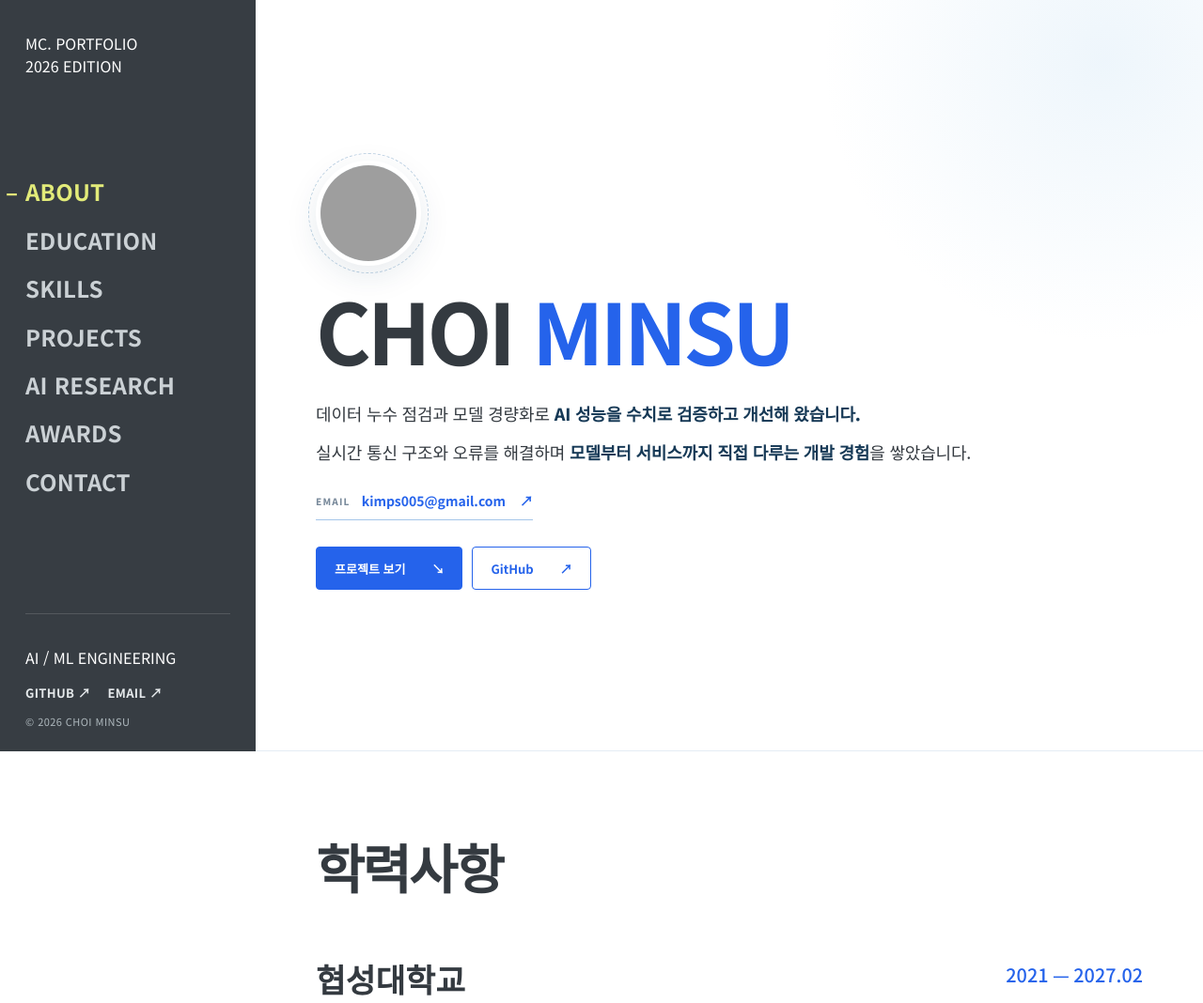
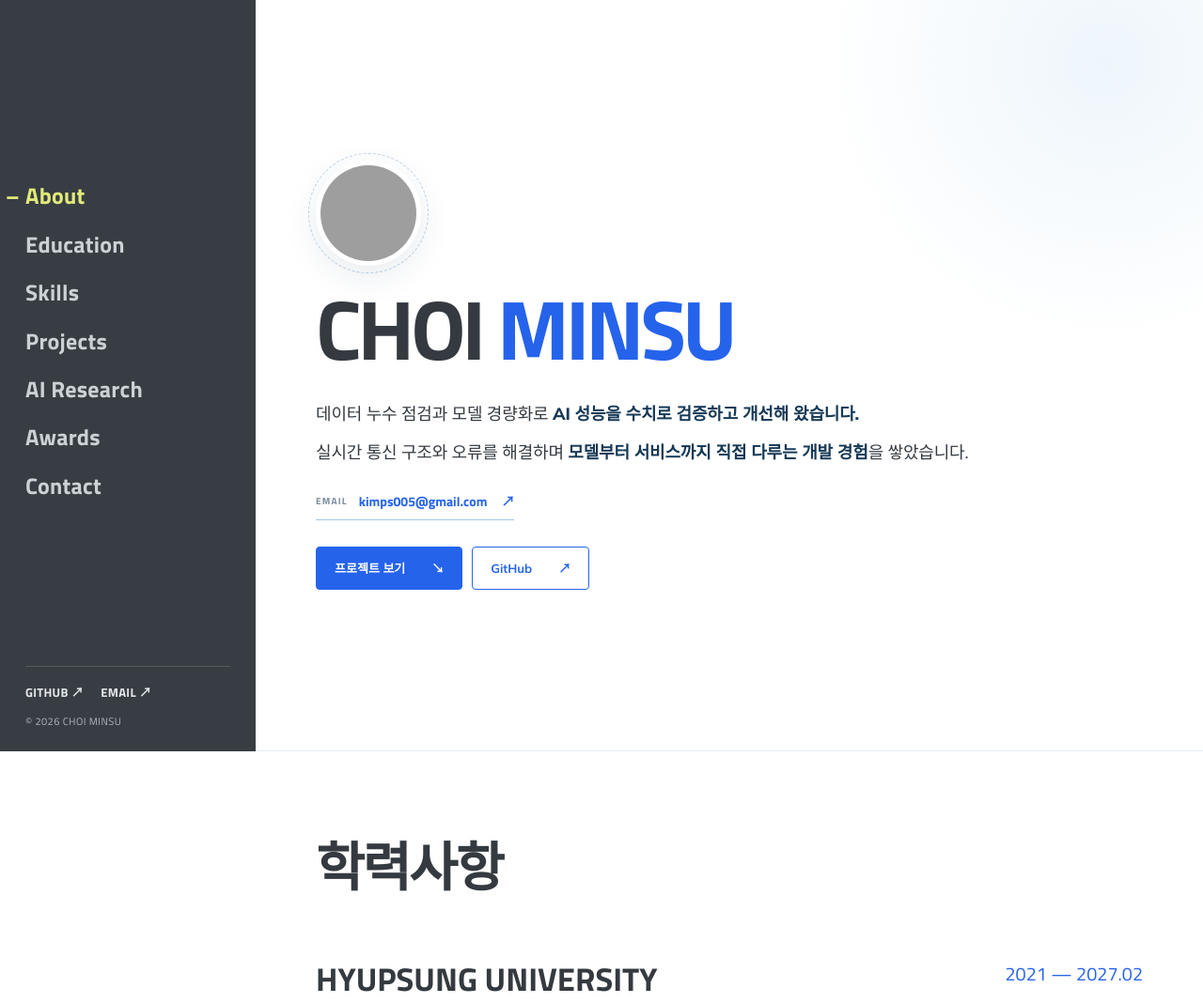
Before and after one commit to kimps005/kimps005, a plain HTML site: page docs/index.html in a window 1280 px wide. Shown: the top 1068 px of the page at 94% size. Drawn offline with Linux system fonts and the light colour scheme; grey boxes are pictures that could not be loaded.

Commit message:
Use reference-inspired navigation labels and English school names

```diff
--- a/docs/index.html
+++ b/docs/index.html
@@ -12,32 +12,25 @@
   <link rel="icon" type="image/svg+xml" href="./favicon.svg?v=navy-20261115" />
   <link rel="preconnect" href="https://fonts.googleapis.com" />
   <link rel="preconnect" href="https://fonts.gstatic.com" crossorigin />
-  <link href="https://fonts.googleapis.com/css2?family=DM+Sans:wght@400;500;600;700;800&family=Manrope:wght@400;500;600;700;800&family=Noto+Sans+KR:wght@400;500;600;700;800&display=swap" rel="stylesheet" />
-  <link rel="stylesheet" href="./styles.css?v=education-clean-20261116" />
+  <link href="https://fonts.googleapis.com/css2?family=Mulish:wght@400;500;600;700;800&family=Noto+Sans+KR:wght@400;500;600;700;800&family=Titillium+Web:wght@400;600;700;800&display=swap" rel="stylesheet" />
+  <link rel="stylesheet" href="./styles.css?v=reference-type-20261116" />
   <script defer src="./script.js"></script>
 </head>
 <body>
   <div class="reading-progress" id="reading-progress" aria-hidden="true"></div>
 
   <aside class="sidebar" id="sidebar">
-    <div class="sidebar-head">
-      <a class="sidebar-logo" href="#about" aria-label="페이지 맨 위로">MC<span>.</span></a>
-      <span class="sidebar-descriptor">PORTFOLIO<br />2026 EDITION</span>
-    </div>
-
     <nav class="sidebar-nav" aria-label="포트폴리오 섹션">
-      <a href="#about" class="nav-link active" aria-current="location">ABOUT</a>
-      <a href="#education" class="nav-link">EDUCATION</a>
-      <a href="#skills" class="nav-link">SKILLS</a>
-      <a href="#projects" class="nav-link">PROJECTS</a>
-      <a href="#research" class="nav-link">AI RESEARCH</a>
-      <a href="#awards" class="nav-link">AWARDS</a>
-      <a href="#contact" class="nav-link">CONTACT</a>
+      <a href="#about" class="nav-link active" aria-current="location">About</a>
+      <a href="#education" class="nav-link">Education</a>
+      <a href="#skills" class="nav-link">Skills</a>
+      <a href="#projects" class="nav-link">Projects</a>
+      <a href="#research" class="nav-link">AI Research</a>
+      <a href="#awards" class="nav-link">Awards</a>
+      <a href="#contact" class="nav-link">Contact</a>
     </nav>
 
     <div class="sidebar-foot">
-      <span class="sidebar-line"></span>
-      <p>AI / ML ENGINEERING</p>
       <div class="sidebar-links">
         <a href="https://github.com/kimps005" target="_blank" rel="noopener noreferrer" aria-label="GitHub 프로필">GITHUB ↗</a>
         <a href="mailto:kimps005@gmail.com" aria-label="이메일 보내기">EMAIL ↗</a>
@@ -48,7 +41,7 @@
 
   <header class="mobile-header">
     <a class="mobile-brand" href="#about">MC<span>.</span></a>
-    <span>AI ENGINEERING PORTFOLIO</span>
+    <span>PORTFOLIO</span>
     <button class="menu-toggle" id="menu-toggle" type="button" aria-controls="sidebar" aria-expanded="false" aria-label="메뉴 열기">
       <span></span><span></span><span></span>
     </button>
@@ -81,7 +74,7 @@
         <div class="education-list">
           <article class="education-entry reveal">
             <div class="education-details">
-              <h3>협성대학교</h3>
+              <h3>HYUPSUNG UNIVERSITY</h3>
               <p class="education-subtitle">컴퓨터공학과</p>
               <p class="education-status">졸업 예정</p>
             </div>
@@ -89,7 +82,7 @@
           </article>
           <article class="education-entry reveal">
             <div class="education-details">
-              <h3>정왕고등학교</h3>
+              <h3>JEONGWANG HIGH SCHOOL</h3>
               <p class="education-subtitle">인문계열 이과</p>
               <p class="education-status">졸업</p>
             </div>
```
